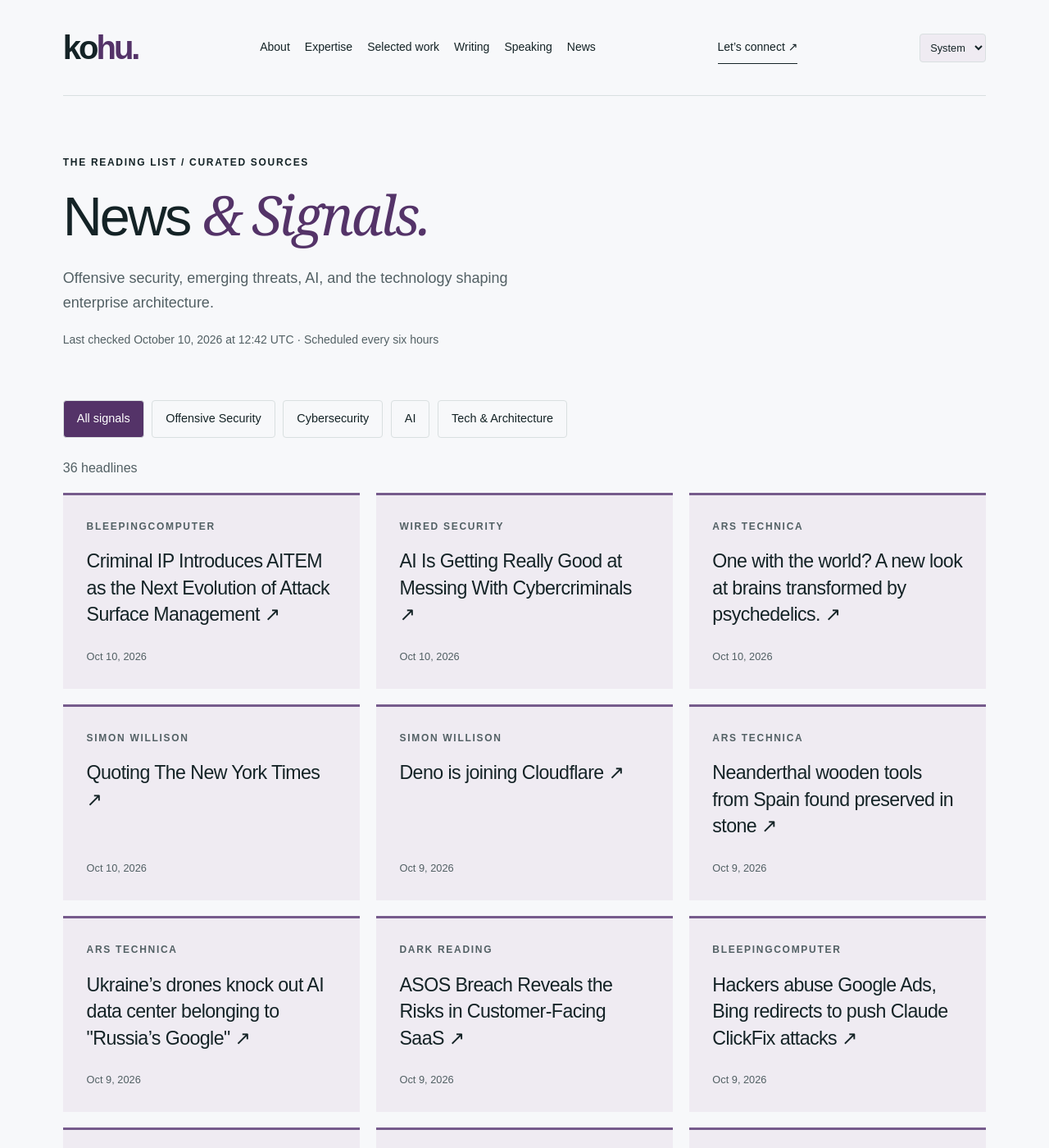
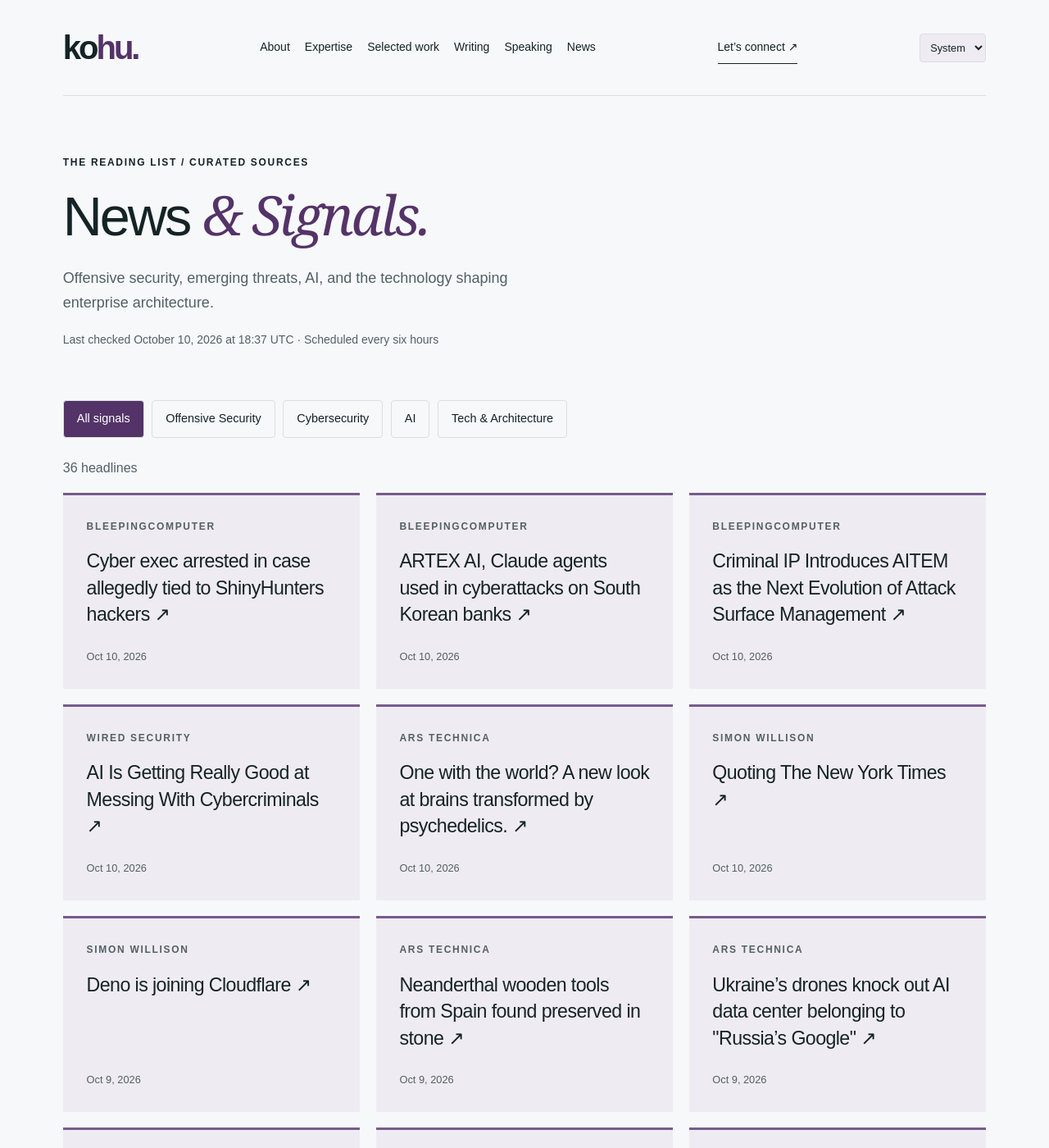
Before and after one commit to hntk/hntk.github.io, a Jekyll site: the page built from news/index.html, in a window 1280 px wide and 1400 px high. Shown: the whole window at 82% size. Built offline with Jekyll 4.4.1, drawn with Linux system fonts in a browser that asks for light colours; part of the change alters nothing that is shown; some of the changed text lies outside the part shown.

Commit message:
Refresh News and Signals

```diff
--- a/_data/news.json
+++ b/_data/news.json
@@ -1,6 +1,22 @@
 {
-  "updated": "2026-10-10T12:42:26.378410+00:00",
+  "updated": "2026-10-10T18:37:50.217415+00:00",
   "items": [
+    {
+      "title": "Cyber exec arrested in case allegedly tied to ShinyHunters hackers",
+      "url": "https://www.bleepingcomputer.com/news/security/cyber-exec-arrested-in-case-allegedly-tied-to-shinyhunters-hackers/",
+      "published": "2026-10-10T15:07:54+00:00",
+      "source": "BleepingComputer",
+      "source_id": "bleepingcomputer",
+      "category": "cybersecurity"
+    },
+    {
+      "title": "ARTEX AI, Claude agents used in cyberattacks on South Korean banks",
+      "url": "https://www.bleepingcomputer.com/news/security/hacker-used-artex-ai-and-claude-agents-to-target-south-korean-banks/",
+      "published": "2026-10-10T14:16:17+00:00",
+      "source": "BleepingComputer",
+      "source_id": "bleepingcomputer",
+      "category": "cybersecurity"
+    },
     {
       "title": "Criminal IP Introduces AITEM as the Next Evolution of Attack Surface Management",
       "url": "https://www.bleepingcomputer.com/news/security/criminal-ip-introduces-aitem-as-the-next-evolution-of-attack-surface-management/",
@@ -66,14 +82,6 @@
       "category": "cybersecurity"
     },
     {
-      "title": "Hackers abuse Google Ads, Bing redirects to push Claude ClickFix attacks",
-      "url": "https://www.bleepingcomputer.com/news/security/hackers-abuse-google-ads-bing-redirects-to-push-claude-clickfix-attacks/",
-      "published": "2026-10-09T20:31:37+00:00",
-      "source": "BleepingComputer",
-      "source_id": "bleepingcomputer",
-      "category": "cybersecurity"
-    },
-    {
       "title": "AI Scramble Drives Cybersecurity M&A Boom",
       "url": "https://www.darkreading.com/cybersecurity-analytics/ai-scramble-cybersecurity-ma-boom",
       "published": "2026-10-09T19:26:26+00:00",
@@ -95,14 +103,6 @@
       "published": "2026-10-09T17:21:00+00:00",
       "source": "Dark Reading",
       "source_id": "dark-reading",
-      "category": "cybersecurity"
-    },
-    {
-      "title": "Unpatched AhsayCBS flaws exploited to deploy webshells, mine crypto",
-      "url": "https://www.bleepingcomputer.com/news/security/unpatched-ahsaycbs-flaws-exploited-to-deploy-webshells-mine-crypto/",
-      "published": "2026-10-09T17:17:23+00:00",
-      "source": "BleepingComputer",
-      "source_id": "bleepingcomputer",
       "category": "cybersecurity"
     },
     {
@@ -295,79 +295,79 @@
       "id": "ars-technica",
       "name": "Ars Technica",
       "status": "ok",
-      "last_success": "2026-10-10T12:42:26.378410+00:00"
+      "last_success": "2026-10-10T18:37:50.217415+00:00"
     },
     {
       "id": "bleepingcomputer",
       "name": "BleepingComputer",
       "status": "ok",
-      "last_success": "2026-10-10T12:42:26.378410+00:00"
+      "last_success": "2026-10-10T18:37:50.217415+00:00"
     },
     {
       "id": "cloudflare",
       "name": "Cloudflare",
       "status": "ok",
-      "last_success": "2026-10-10T12:42:26.378410+00:00"
+      "last_success": "2026-10-10T18:37:50.217415+00:00"
     },
     {
       "id": "dark-reading",
       "name": "Dark Reading",
       "status": "ok",
-      "last_success": "2026-10-10T12:42:26.378410+00:00"
+      "last_success": "2026-10-10T18:37:50.217415+00:00"
     },
     {
       "id": "hugging-face",
       "name": "Hugging Face",
       "status": "ok",
-      "last_success": "2026-10-10T12:42:26.378410+00:00"
+      "last_success": "2026-10-10T18:37:50.217415+00:00"
     },
     {
       "id": "microsoft-research",
       "name": "Microsoft Research",
       "status": "ok",
-      "last_success": "2026-10-10T12:42:26.378410+00:00"
+      "last_success": "2026-10-10T18:37:50.217415+00:00"
     },
     {
       "id": "nvidia",
       "name": "NVIDIA",
       "status": "ok",
-      "last_success": "2026-10-10T12:42:26.378410+00:00"
+      "last_success": "2026-10-10T18:37:50.217415+00:00"
     },
     {
       "id": "portswigger",
       "name": "PortSwigger Research",
       "status": "ok",
-      "last_success": "2026-10-10T12:42:26.378410+00:00"
+      "last_success": "2026-10-10T18:37:50.217415+00:00"
     },
     {
       "id": "schneier",
       "name": "Schneier on Security",
       "status": "ok",
-      "last_success": "2026-10-10T12:42:26.378410+00:00"
+      "last_success": "2026-10-10T18:37:50.217415+00:00"
     },
     {
       "id": "simon-willison",
       "name": "Simon Willison",
       "status": "ok",
-      "last_success": "2026-10-10T12:42:26.378410+00:00"
+      "last_success": "2026-10-10T18:37:50.217415+00:00"
     },
     {
       "id": "specterops",
       "name": "SpecterOps",
       "status": "ok",
-      "last_success": "2026-10-10T12:42:26.378410+00:00"
+      "last_success": "2026-10-10T18:37:50.217415+00:00"
     },
     {
       "id": "trail-of-bits",
       "name": "Trail of Bits",
       "status": "ok",
-      "last_success": "2026-10-10T12:42:26.378410+00:00"
+      "last_success": "2026-10-10T18:37:50.217415+00:00"
     },
     {
       "id": "wired",
       "name": "WIRED Security",
       "status": "ok",
-      "last_success": "2026-10-10T12:42:26.378410+00:00"
+      "last_success": "2026-10-10T18:37:50.217415+00:00"
     }
   ]
 }
```
